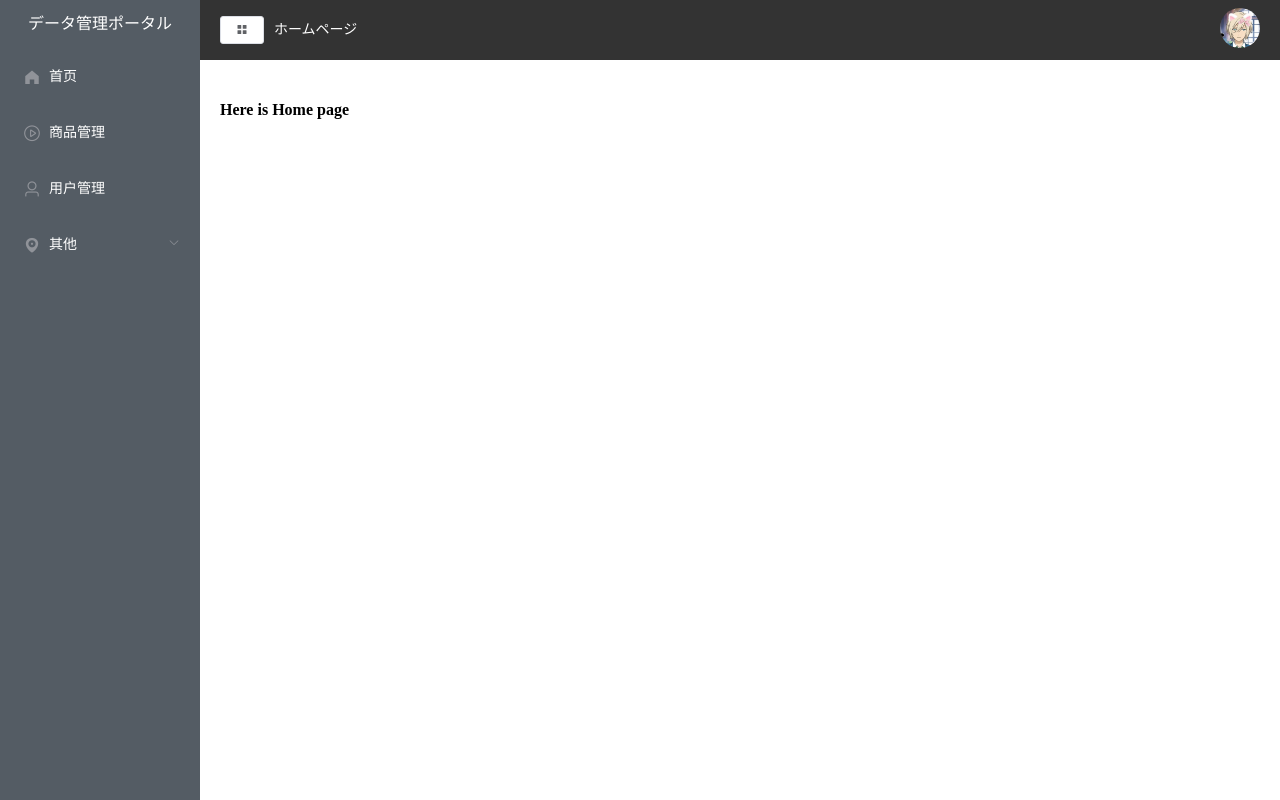
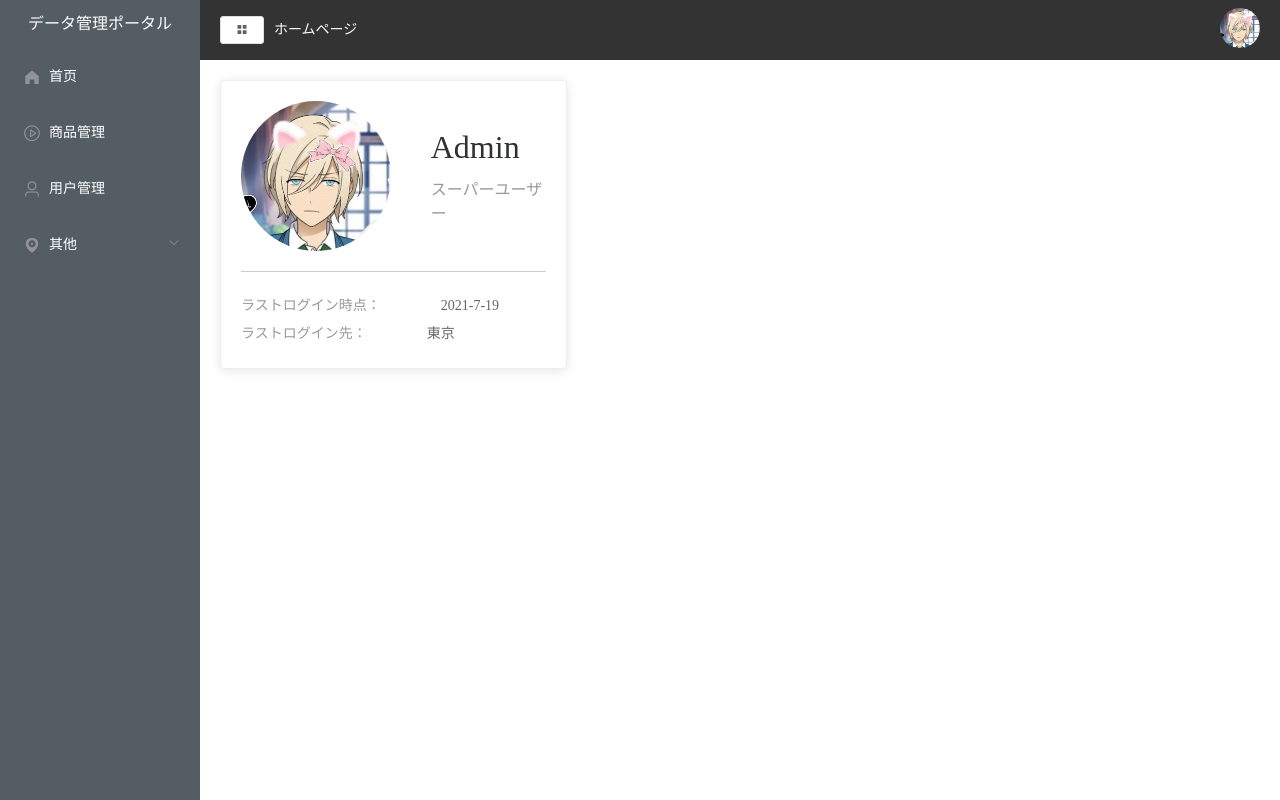
Before and after one commit to shibidada/my_app, a Vue app: page /#/home in a window 1280 px wide. Built offline with nearby package versions, Linux system fonts and the light colour scheme.

Commit message:
レイアウト―アドミンユーザーのカード

```diff
--- a/src/App.vue
+++ b/src/App.vue
@@ -15,7 +15,8 @@ export default {
 <style lang="less">
 html,
 body,
-h3 {
+h3,
+p {
   margin: 0;
   padding: 0;
 }
--- a/src/views/Home.vue
+++ b/src/views/Home.vue
@@ -1,5 +1,22 @@
 <template>
-  <h1>Here is Home page</h1>
+  <el-row>
+    <el-col :span="8">
+      <el-card class="box-card">
+        <div class="user">
+          <img src="../assets/images/usericon.jpeg" alt="" />
+          <div class="userinfo">
+            <p class="name">Admin</p>
+            <p class="access">スーパーユーザー</p>
+          </div>
+        </div>
+        <div class="login-info">
+          <p>ラストログイン時点：<span>2021-7-19</span></p>
+          <p>ラストログイン先：<span>東京</span></p>
+        </div>
+      </el-card>
+    </el-col>
+    <el-col :span="16"></el-col>
+  </el-row>
 </template>
 <script>
 export default {
@@ -8,3 +25,38 @@ export default {
   },
 };
 </script>
+<style lang="less" scoped>
+.user {
+  padding-bottom: 20px;
+  margin-bottom: 20px;
+  border-bottom: 1px solid #ccc;
+  display: flex;
+  align-items: center;
+  img {
+    margin-right: 40px;
+    width: 150px;
+    height: 150px;
+    border-radius: 50%;
+  }
+  .userinfo {
+    .name {
+      font-size: 32px;
+      margin-bottom: 10px;
+    }
+    .access {
+      color: #999999;
+    }
+  }
+}
+.login-info {
+  p {
+    line-height: 28px;
+    font-size: 14px;
+    color: #999999;
+    span {
+      color: #666666;
+      margin-left: 60px;
+    }
+  }
+}
+</style>
```
